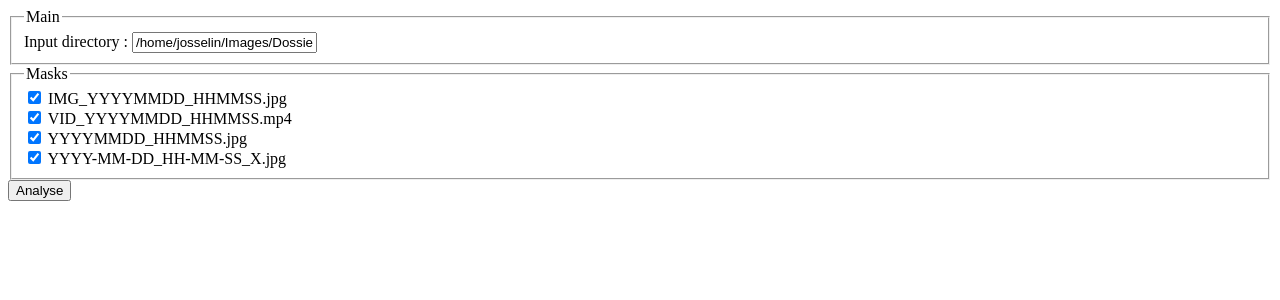
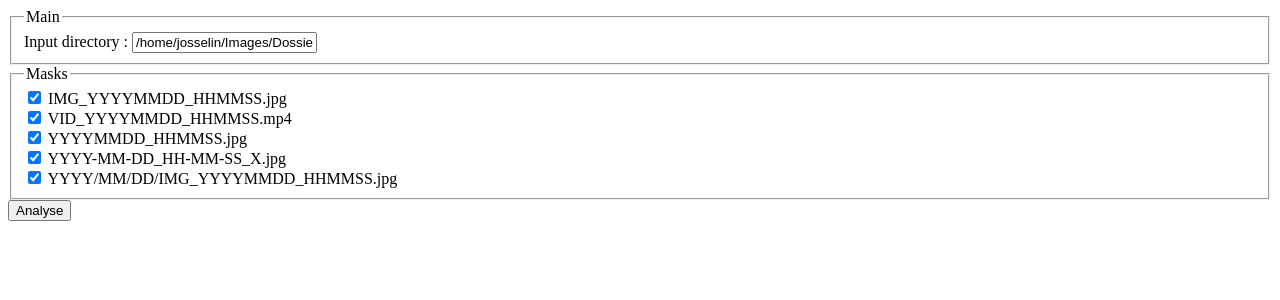
Before and after one commit to josselinh/UniversalMediaSorter, a PHP site: page /step-1.php in a window 1280 px wide. Shown: the top 300 px of the page. Run offline with PHP 8.4, Linux system fonts and the light colour scheme.

Commit message:
Just modify form

```diff
--- a/step-1.php
+++ b/step-1.php
@@ -12,29 +12,36 @@
         <legend>Masks</legend>
 
         <label>
-            <input type="checkbox" name="data[input][masks][]" value="IMG_YYYYMMDD_HHMMSS.jpg" checked/>
+            <input type="checkbox" name="data[input][masks][choice][]" value="IMG_YYYYMMDD_HHMMSS.jpg" checked/>
             IMG_YYYYMMDD_HHMMSS.jpg
         </label>
 
         <br />
 
         <label>
-            <input type="checkbox" name="data[input][masks][]" value="VID_YYYYMMDD_HHMMSS.mp4" checked/>
+            <input type="checkbox" name="data[input][masks][choice][]" value="VID_YYYYMMDD_HHMMSS.mp4" checked/>
             VID_YYYYMMDD_HHMMSS.mp4
         </label>
 
         <br />
 
         <label>
-            <input type="checkbox" name="data[input][masks][]" value="YYYYMMDD_HHMMSS.jpg" checked/>
+            <input type="checkbox" name="data[input][masks][choice][]" value="YYYYMMDD_HHMMSS.jpg" checked/>
             YYYYMMDD_HHMMSS.jpg
         </label>
 
         <br />
 
         <label>
-            <input type="checkbox" name="data[input][masks][]" value="YYYY-MM-DD_HH-MM-SS_X.jpg" checked/>
+            <input type="checkbox" name="data[input][masks][choice][]" value="YYYY-MM-DD_HH-MM-SS_X.jpg" checked/>
             YYYY-MM-DD_HH-MM-SS_X.jpg
+        </label>
+
+        <br />
+
+        <label>
+            <input type="checkbox" name="data[input][masks][choice][]" value="YYYY/MM/DD/IMG_YYYYMMDD_HHMMSS.jpg" checked/>
+            YYYY/MM/DD/IMG_YYYYMMDD_HHMMSS.jpg
         </label>
     </fieldset>
 
```
